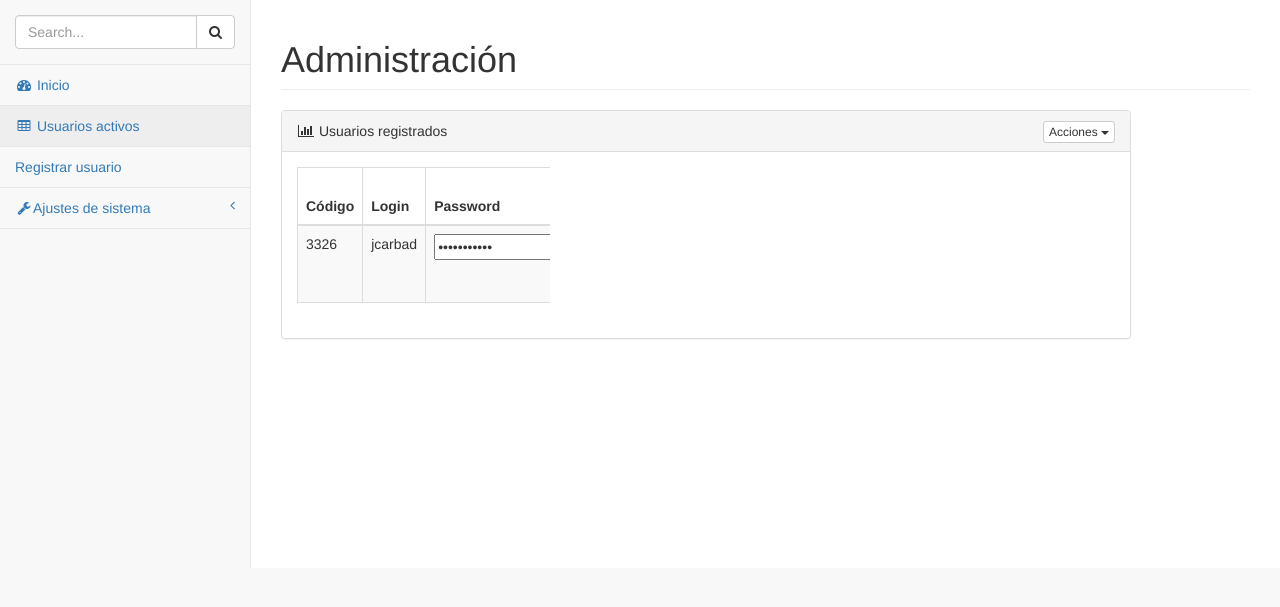
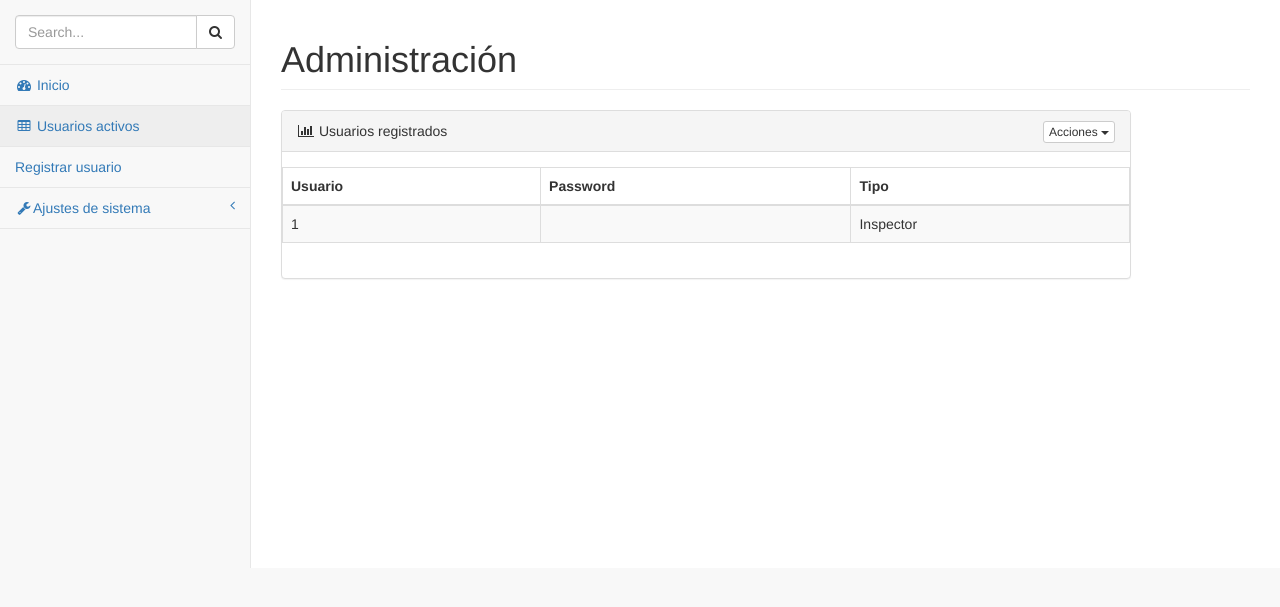
Before and after one commit to jcarbad/MuniMora, a PHP site: page /admin_usuarios.php in a window 1280 px wide. Shown: the part 51-658 px from the top of the page. Run offline with PHP 8.4, Linux system fonts and the light colour scheme; the visitor is signed in with stand-in values (Sample User, id 1).

Commit message:
Tabla de usuarios
*Corrección de disposición en la tabla de usuarios registrados.
*Ahora muestra los usuarios registrados en la tabla( hace la consulta en
la base de datos).

```diff
--- a/admin_usuarios.php
+++ b/admin_usuarios.php
@@ -1,6 +1,13 @@
 <?php
+
 require_once('auth.php');
+require_once('connection.php');
+$qry = 'SELECT * FROM usuarios;';
+$result = mysql_query($qry,$con);
+
+
 ?>
+
 <!DOCTYPE html>
 <html>
 
@@ -215,33 +222,34 @@
                         </ul>
                       </div>
                     </div>
+
                   </div>
                   <!-- /.panel-heading -->
                   <div class="panel-body">
                     <div class="row">
-                                <div class="col-lg-4">
-                                    <div class="table-responsive">
-                                        <table class="table table-bordered table-striped">
+                      <div class="">
+
+
+                          <table class="table table-responsive table-bordered table-striped">
                             <thead>
                               <tr>
-                                                    <th>C&oacute;digo</th>
-                                                    <th>Login</th>
+                                <th>Usuario</th>
                                 <th>Password</th>
-                                                    <th>Nombre</th>
-                                                    <th>&Uacute;ltimo ingreso</th>
+                                <th>Tipo</th>
                               </tr>
                             </thead>
                             <tbody>
+                              <?php while ($row = mysql_fetch_row($result)) {	?>
                                 <tr>
-                                                    <td>3326</td>
-                                                    <td>jcarbad</td>
-                                                    <td><input type="password" value="carballo321" width="40" readonly></td>
-                                                    <td>Joan Carballo Badilla</td>
-                                                    <td>3:29 PM 10/21/2013</td>
+                                  <td><?php echo $row[0]; ?></td>
+                                  <td><?php echo $row[1]; ?></td>
+                                  <td><?php echo ($row[2] == 1) ?"Administrador" : "Inspector" ; ?></td>
                                 </tr>
+                                <?php } ?>
                               </tbody>
                             </table>
-                                    </div>
+
+
                           <!-- /.table-responsive -->
                         </div>
                         <!-- /.col-lg-4 (nested) -->
```
Lines whose indentation alone changed are shown as unchanged.
